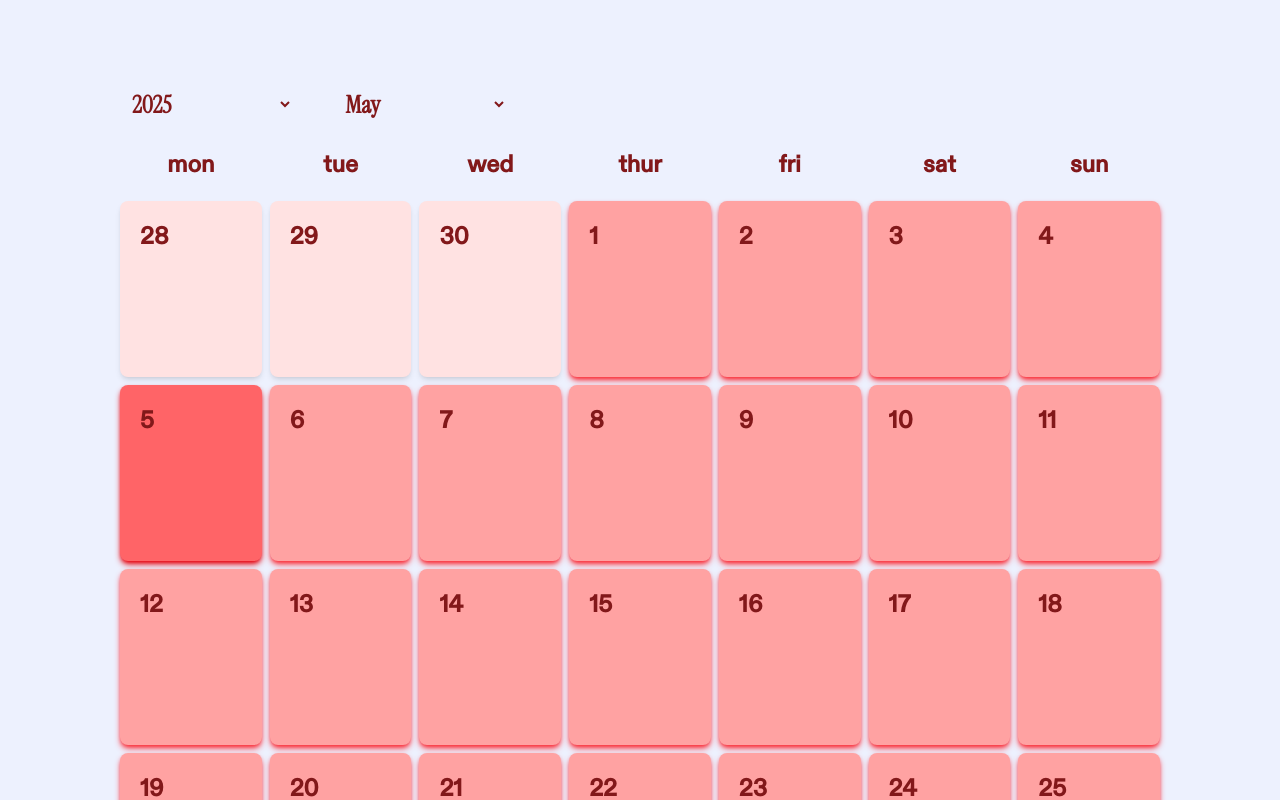
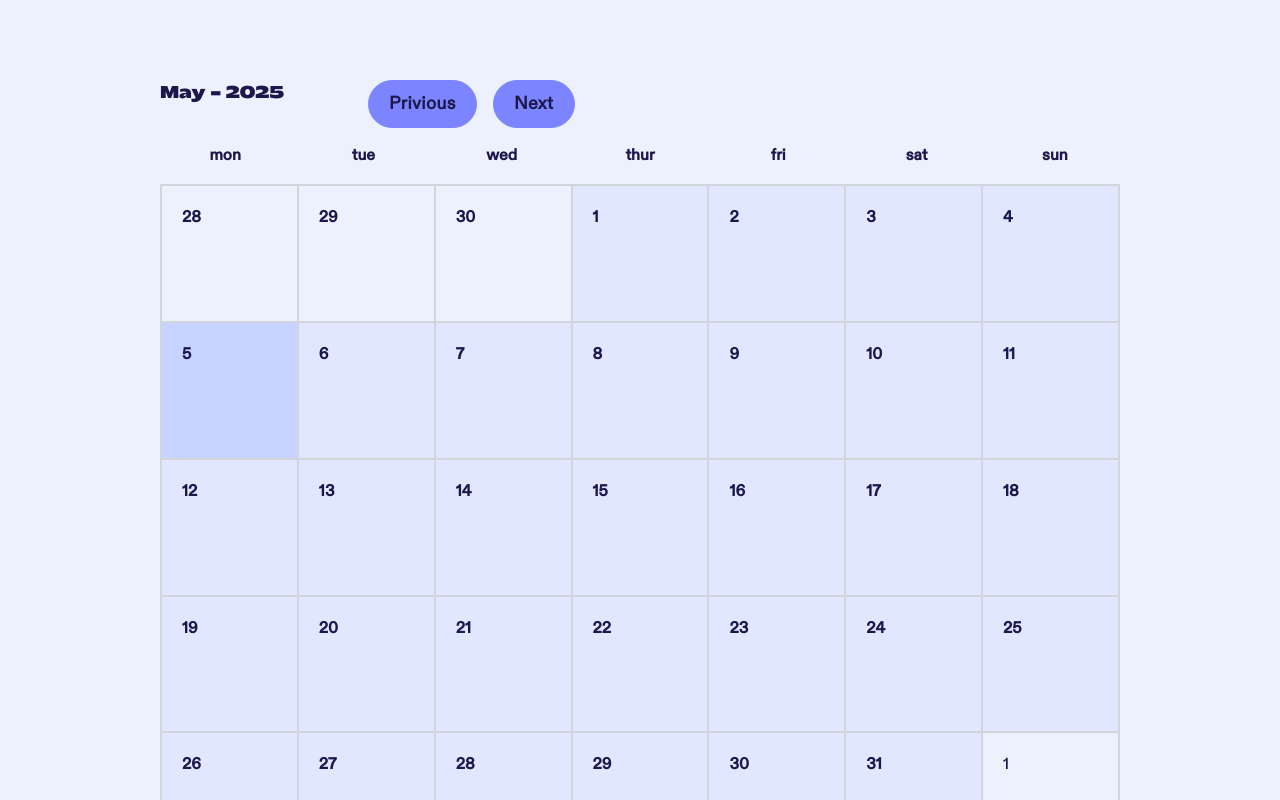
Before and after one commit to Hampus2001/mera, a Next.js app in the folder frontend/: page /schedulePage in a window 1280 px wide. Shown: the top 800 px of the page. Built offline with nearby package versions, Linux system fonts and the light colour scheme.

Commit message:
Added modal that pops up on clicked days coordinates

```diff
--- a/frontend/app/schedulePage/page.js
+++ b/frontend/app/schedulePage/page.js
@@ -4,7 +4,7 @@ import Calendar from "@/components/Calendar";
 
 export default function SchedulePage() {
   return (
-    <div className="flex flex-col items-center px-20 gap-10 font-instrument">
+    <div className="flex flex-col items-center gap-10 mt-20 font-instrument">
       <Calendar />
     </div>
   );
--- a/frontend/components/Calendar.js
+++ b/frontend/components/Calendar.js
@@ -1,6 +1,6 @@
 "use client";
 
-import { useEffect, useState } from "react";
+import { useEffect, useRef, useState } from "react";
 
 export default function Calendar() {
   const todaysDate = new Date();
@@ -11,8 +11,27 @@ export default function Calendar() {
   const [year, setYear] = useState(todaysYear);
   const [selectedDate, setSelectedDate] = useState(null);
   const [showModal, setShowModal] = useState(false);
+  const [monthString, setMonthString] = useState("");
+
+  //Get x and y coordinates for modal window
+
+  const [position, setPosition] = useState({ x: 0, y: 0 });
+
+  const getCoordinates = (e) => {
+    const rect = e.target.getBoundingClientRect();
+    setPosition({
+      x: rect.left + window.scrollX,
+      y: rect.top + window.scrollY,
+    });
+  };
+
+  useEffect(() => {
+    console.log(position);
+  }, [position]);
 
   function getDaysInCurrentMonth() {
+    convertMonthToString();
+
     const newCalendar = [];
 
     const currentDate = new Date();
@@ -43,39 +62,42 @@ export default function Calendar() {
     ) {
       newCalendar.push(
         <button
-          onClick={() => {
+          onClick={(e) => {
             if (currentMonth == 0) {
               setSelectedDate(`${currentYear}-${currentMonth}-${i}`);
               setShowModal(true);
+              getCoordinates(e);
             } else {
               setSelectedDate(`${currentYear}-${currentMonth}-${i}`);
               setShowModal(true);
+              getCoordinates(e);
             }
           }}
           key={`prev-${i}`}
-          className="flex hover:cursor-pointer flex-col p-5 gap-2 w-full h-44 rounded-lg bg-red-100 text-red-900 shadow-md"
+          className="flex hover:cursor-pointer flex-col p-5 border-b-2 border-l-2 border-gray-300 w-1/7 aspect-square bg-base-100 text-base-content "
         >
-          <p className="text-2xl font-extrabold">{i}</p>
+          <p className=" font-extrabold">{i}</p>
         </button>
       );
     }
 
     // Fill in days of the current month
     for (let i = 1; i <= daysInMonth; i++) {
-      let currentDayStyle = " bg-red-300 shadow-red-500";
+      let currentDayStyle = " bg-base-200 ";
       if (i == currentDay && month == todaysMonth && year == todaysYear) {
-        currentDayStyle = " bg-red-400 shadow-red-600";
+        currentDayStyle = " bg-base-300 ";
       }
       newCalendar.push(
         <button
-          onClick={() => {
+          onClick={(e) => {
             setSelectedDate(`${currentYear}-${currentMonth + 1}-${i}`);
             setShowModal(true);
+            getCoordinates(e);
           }}
           key={`current-${i}`}
-          className={`flex hover:cursor-pointer flex-col p-5 gap-2 w-full h-44 rounded-lg ${currentDayStyle} text-red-900 shadow-md`}
+          className={`flex hover:cursor-pointer flex-col p-5  border-b-2 border-l-2 border-gray-300 w-1/7 aspect-square  ${currentDayStyle} text-base-content `}
         >
-          <p className="text-2xl font-extrabold">{i}</p>
+          <p className=" font-extrabold">{i}</p>
         </button>
       );
     }
@@ -87,19 +109,21 @@ export default function Calendar() {
     for (let i = 1; i <= remainingDays; i++) {
       newCalendar.push(
         <button
-          onClick={() => {
+          onClick={(e) => {
             if (currentMonth == 11) {
               setSelectedDate(`${currentYear}-${currentMonth + 2}-${i}`);
               setShowModal(true);
+              getCoordinates(e);
             } else {
               setSelectedDate(`${currentYear}-${currentMonth + 2}-${i}`);
               setShowModal(true);
+              getCoordinates(e);
             }
           }}
           key={`next-${i}`}
-          className="flex hover:cursor-pointer flex-col p-5 gap-2 w-full h-44 rounded-lg bg-red-100 text-red-900 shadow-md"
+          className="flex hover:cursor-pointer flex-col p-5 border-b-2 border-l-2 border-gray-300 w-1/7 aspect-square bg-base-100 text-base-content"
         >
-          <p className="text-2xl font-extrabold">{i}</p>
+          <p>{i}</p>
         </button>
       );
     }
@@ -107,85 +131,107 @@ export default function Calendar() {
     setCalendar(newCalendar);
   }
 
+  function convertMonthToString() {
+    if (month === 0) {
+      setMonthString("January");
+    } else if (month === 1) {
+      setMonthString("February");
+    } else if (month === 2) {
+      setMonthString("March");
+    } else if (month === 3) {
+      setMonthString("April");
+    } else if (month === 4) {
+      setMonthString("May");
+    } else if (month === 5) {
+      setMonthString("June");
+    } else if (month === 6) {
+      setMonthString("July");
+    } else if (month === 7) {
+      setMonthString("August");
+    } else if (month === 8) {
+      setMonthString("September");
+    } else if (month === 9) {
+      setMonthString("October");
+    } else if (month === 10) {
+      setMonthString("November");
+    } else if (month === 11) {
+      setMonthString("December");
+    }
+  }
+
   useEffect(() => {
     getDaysInCurrentMonth();
-  }, [month, year]);
+  }, [month]);
 
   return (
     <>
-      <div className="flex flex-col w-full rounded-xl  gap-5 p-10 m-10">
-        <div className="flex gap-10">
-          <select
-            className="flex font-bold w-1/6 outline-none text-red-900 text-2xl p-2 rounded-xl "
-            value={year}
-            onChange={(e) => {
-              setYear(e.target.value);
+      <div className="flex flex-col w-3/4 rounded-xl gap-4">
+        <div className="flex gap-4">
+          <h4 className="w-1/5">
+            {monthString} - {year}
+          </h4>
+          <button
+            className="btn btn-app btn-secondary btn-sm md:btn-md lg:btn-lg"
+            onClick={() => {
+              if (month != 0) {
+                setMonth(month - 1);
+              } else if (month == 0) {
+                setYear(year - 1);
+                setMonth(11);
+              }
             }}
           >
-            <option value={todaysYear - 2}>{todaysYear - 2}</option>
-            <option value={todaysYear - 1}>{todaysYear - 1}</option>
-            <option value={todaysYear}>{todaysYear}</option>
-            <option value={todaysYear + 1}>{todaysYear + 1}</option>
-            <option value={todaysYear + 2}>{todaysYear + 2}</option>
-          </select>
-          <select
-            className="flex font-bold w-1/6 outline-none text-red-900 text-2xl p-2 rounded-xl "
-            value={month}
-            onChange={(e) => {
-              setMonth(e.target.value);
+            Privious
+          </button>
+
+          <button
+            className="btn btn-app btn-secondary btn-sm md:btn-md lg:btn-lg"
+            onClick={() => {
+              if (month != 11) {
+                setMonth(month + 1);
+              } else if (month == 11) {
+                setYear(year + 1);
+                setMonth(0);
+              }
             }}
           >
-            <option value="0">January</option>
-            <option value="1">February</option>
-            <option value="2">Mars</option>
-            <option value="3">April</option>
-            <option value="4">May</option>
-            <option value="5">June</option>
-            <option value="6">Juli</option>
-            <option value="7">August</option>
-            <option value="8">September</option>
-            <option value="9">October</option>
-            <option value="10">November</option>
-            <option value="11">December</option>
-          </select>
+            Next
+          </button>
         </div>
 
         <div className="grid grid-cols-7 grid-rows-1 gap-2">
-          <p className="flex justify-center font-bold text-2xl text-red-900">
+          <p className="flex justify-center font-bold  text-base-content">
             mon
           </p>
-          <p className="flex justify-center font-bold text-2xl text-red-900">
+          <p className="flex justify-center font-bold  text-base-content">
             tue
           </p>
-          <p className="flex justify-center font-bold text-2xl text-red-900">
+          <p className="flex justify-center font-bold  text-base-content">
             wed
           </p>
-          <p className="flex justify-center font-bold text-2xl text-red-900">
+          <p className="flex justify-center font-bold  text-base-content">
             thur
           </p>
-          <p className="flex justify-center font-bold text-2xl text-red-900">
+          <p className="flex justify-center font-bold  text-base-content">
             fri
           </p>
-          <p className="flex justify-center font-bold text-2xl text-red-900">
+          <p className="flex justify-center font-bold  text-base-content">
             sat
           </p>
-          <p className="flex justify-center font-bold text-2xl text-red-900">
+          <p className="flex justify-center font-bold  text-base-content">
             sun
           </p>
         </div>
 
-        <div
-          className={`w-full grid grid-cols-7 ${
-            calendar.length % 10 === 0
-              ? `grid-rows-${calendar.length / 10}`
-              : `grid-rows-${Math.floor(calendar.length / 10) + 1}`
-          } gap-2`}
-        >
+        <div className="flex flex-wrap border-t-2 border-r-2 border-gray-300">
           {calendar}
         </div>
       </div>
       {showModal && (
-        <div className="fixed top-0 bg-white w-full rounded-xl min-h-screen">
+        <div
+          className={`absolute bg-white w-1/6 rounded-xl h-96`}
+          style={{ top: position.y, left: position.x }}
+        >
           <button
             className="flex p-5 text-xl font-bold text-center hover:cursor-pointer"
             onClick={() => setShowModal(false)}
```
